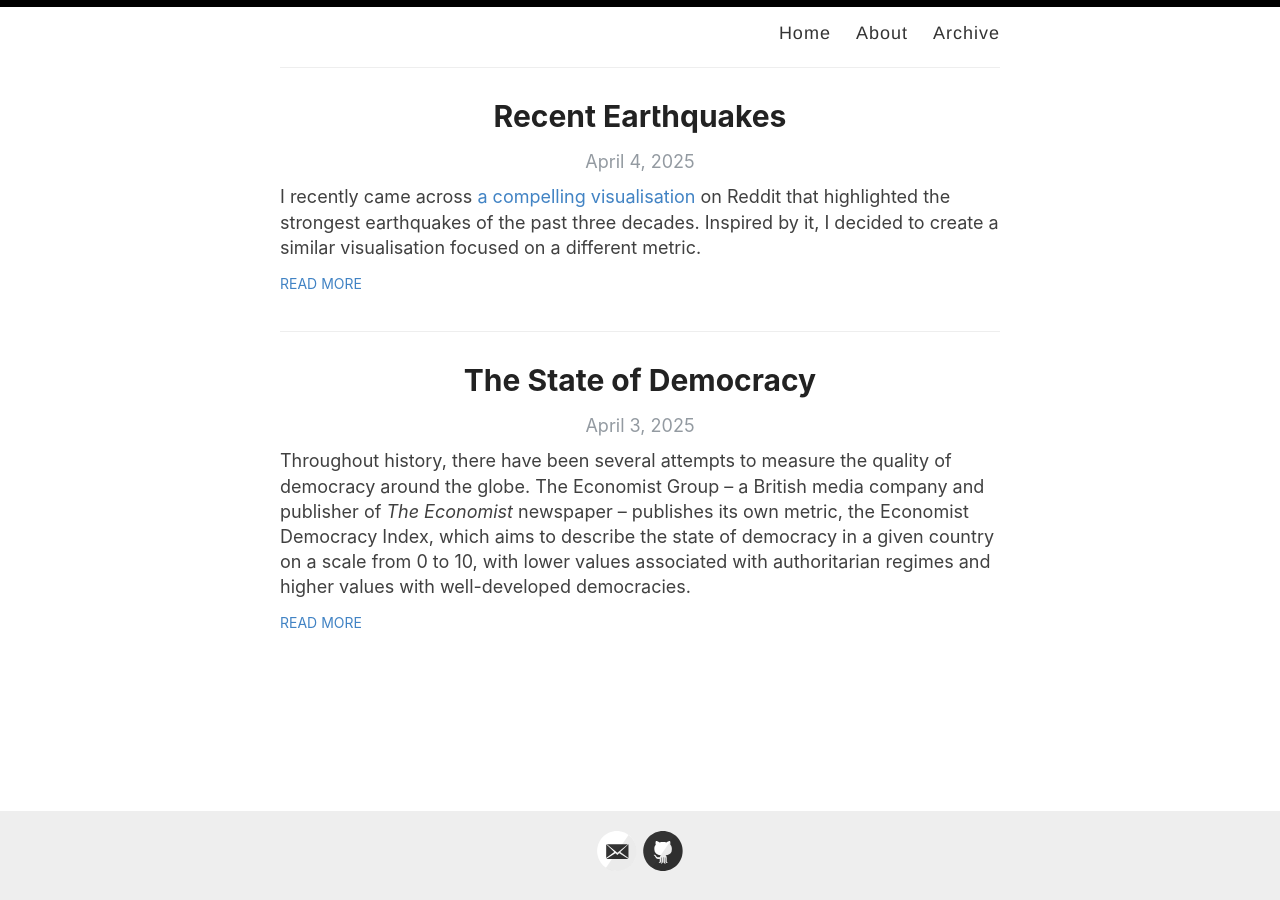
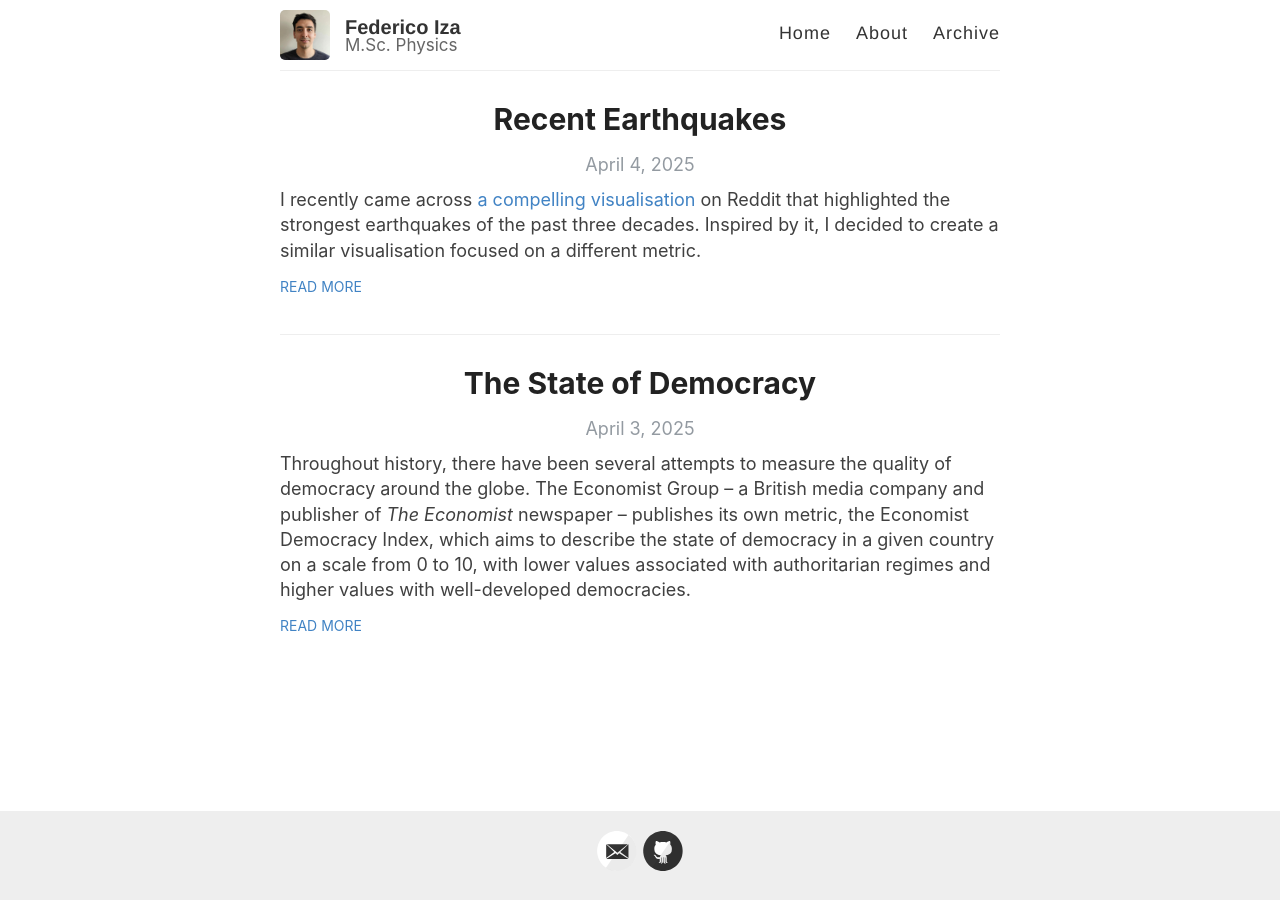
Before and after one commit to ffiza/ffiza.github.io, a Jekyll site: the page built from index.html, in a window 1280 px wide. Built offline with Jekyll 4.4.1, drawn with Linux system fonts in a browser that asks for light colours; the list of posts is cut into pages by our own code.

Commit message:
Update default page style.

```diff
--- a/_layouts/default.html
+++ b/_layouts/default.html
@@ -1,7 +1,7 @@
 <!DOCTYPE html>
 <html>
   <head>
-    <title>{% if page.title %}{{ page.title }}{% endif %}</title>
+    <title>{% if page.title %}{{ page.title }} – {% endif %}{{ site.name }} – {{ site.description }}</title>
     {% seo title=false %}
     {% include meta.html %}
 
@@ -10,22 +10,22 @@
     <link rel="canonical" href="{{ site.url }}{{ page.url }}" />
 
     <meta name="theme-color" content="#000000">
-    <link rel="icon" type="image/png" sizes="32x32" href="{{ site.baseurl }}/images/favicon-32x32.png">
-    {% include analytics_head.html %}
+    <!-- <link rel="icon" type="image/png" sizes="32x32" href="{{ site.baseurl }}/images/favicon-32x32.png"> -->
+    <!-- {% include analytics_head.html %} -->
   </head>
 
   <body>
-    <div id="bar"></div>
+    <!-- <div id="bar"></div> -->
     <div class="wrapper-container">
       <div class="wrapper-masthead">
         <div class="container">
           <header class="masthead clearfix">
-            <!-- <a href="{{ site.baseurl }}/" class="site-avatar"><img src="{{ site.baseurl }}{{ site.avatar }}" alt="{{ site.title }}" /></a> -->
+            <a href="{{ site.baseurl }}/" class="site-avatar"><img src="{{ site.baseurl }}{{ site.avatar }}" alt="{{ site.title }}" /></a>
 
-            <!-- <div class="site-info">
+            <div class="site-info">
               <h1 class="site-name"><a href="{{ site.baseurl }}/">{{ site.name }}</a></h1>
               <p class="site-description">{{ site.description }}</p>
-            </div> -->
+            </div>
 
             <nav>
               <a href="{{ site.baseurl }}/">Home</a>
@@ -53,6 +53,6 @@
       </div>
     </div>
 
-    {% include analytics.html %}
+    <!-- {% include analytics.html %} -->
   </body>
 </html>
```
